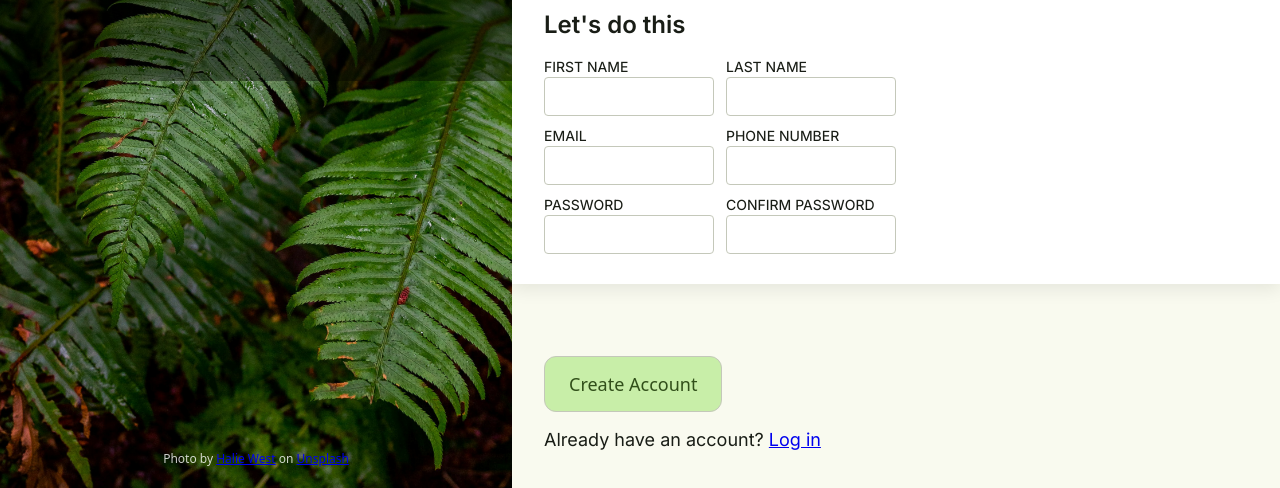
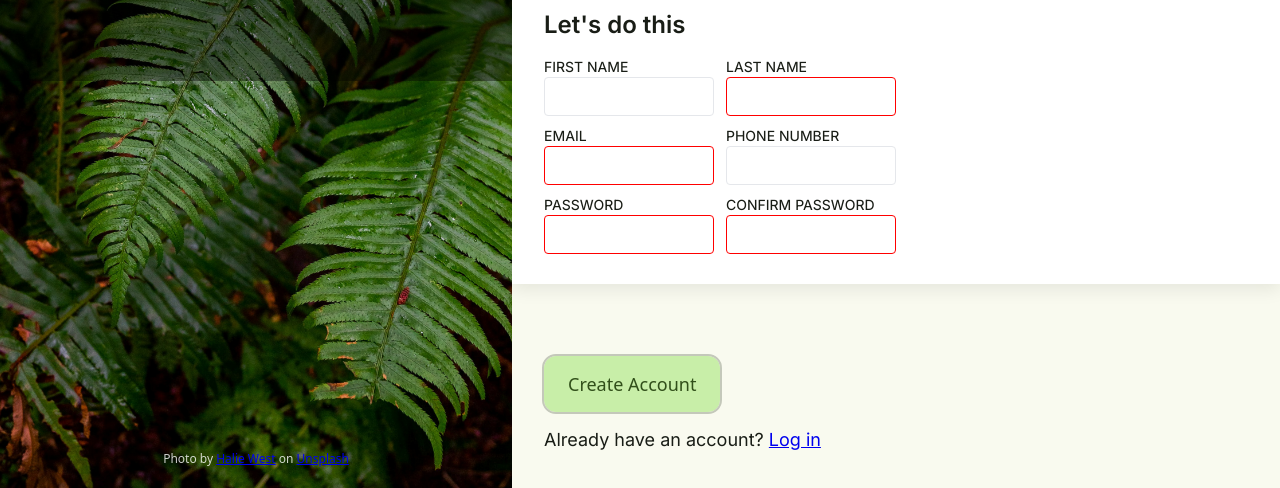
Before and after one commit to Tond0/odin-signUpForm, a website: page index.html in a window 1280 px wide. Shown: the part 312-800 px from the top of the page. Drawn offline with nearby package versions, Linux system fonts and the light colour scheme.

Commit message:
Outline added

```diff
--- a/style.css
+++ b/style.css
@@ -26,7 +26,7 @@
   --md-sys-color-on-surface: rgb(25 29 22);
   --md-sys-color-surface-variant: rgb(224 228 214);
   --md-sys-color-on-surface-variant: rgb(68 72 62);
-  --md-sys-color-outline: rgb(116 121 109);
+  --md-sys-color-outline: #E5E7EB;
   --md-sys-color-outline-variant: rgb(196 200 186);
   --md-sys-color-shadow: rgb(0 0 0 0.4);
   --md-sys-color-scrim: rgb(0 0 0 0.4);
@@ -55,6 +55,7 @@
 
   --logo-bg: rgba(0, 0, 0, 0.4);
 }
+
 /* #endregion */
 
 /* #region Font Faces */
@@ -63,6 +64,7 @@
   font-family: NorseBold;
   src: url(fonts/Norsebold.otf);
 }
+
 /* #endregion */
 
 /* #region Base Styles */
@@ -70,6 +72,7 @@
 html {
   font-size: 62.5%;
 }
+
 /* #endregion */
 
 /* #region Layout Components */
@@ -123,6 +126,7 @@ html {
   color: rgba(255, 255, 255, 0.8);
   font-size: 1.2rem;
 }
+
 /* #endregion */
 
 /* #region Typography Utilities */
@@ -156,6 +160,7 @@ html {
 .text-emphasized-low {
   font-weight: 450;
 }
+
 /* #endregion */
 
 /* #region Button Components */
@@ -165,7 +170,9 @@ html {
   padding: 1rem 2.4rem;
   border-radius: 0.4rem;
 
-  border: 0.5px solid var(--md-sys-color-outline-variant);
+  outline: 2px solid var(--md-sys-color-outline-variant);
+  /* border: 0.5px solid var(--md-sys-color-outline); */
+  border: none;
   box-shadow: 0 8px 32px var(--md-sys-color-shadow);
 
   cursor: pointer;
@@ -204,6 +211,7 @@ html {
   font-size: 18px;
   border-radius: 12px;
 }
+
 /* #endregion */
 
 /* #region Form Components */
@@ -271,8 +279,9 @@ html {
 }
 
 .form-input {
-  border: 0.5px solid var(--md-sys-color-outline-variant);
+  border: 0.5px solid var(--md-sys-color-outline);
   border-radius: 4px;
+  outline: none;
 
   padding: 8px 12px;
 
@@ -281,4 +290,13 @@ html {
   width: 100%;
   height: 100%;
 }
+
+.form-input:focus {
+  border-color: blue;
+}
+
+.form-input:invalid {
+  border-color: red;
+}
+
 /* #endregion */
```
